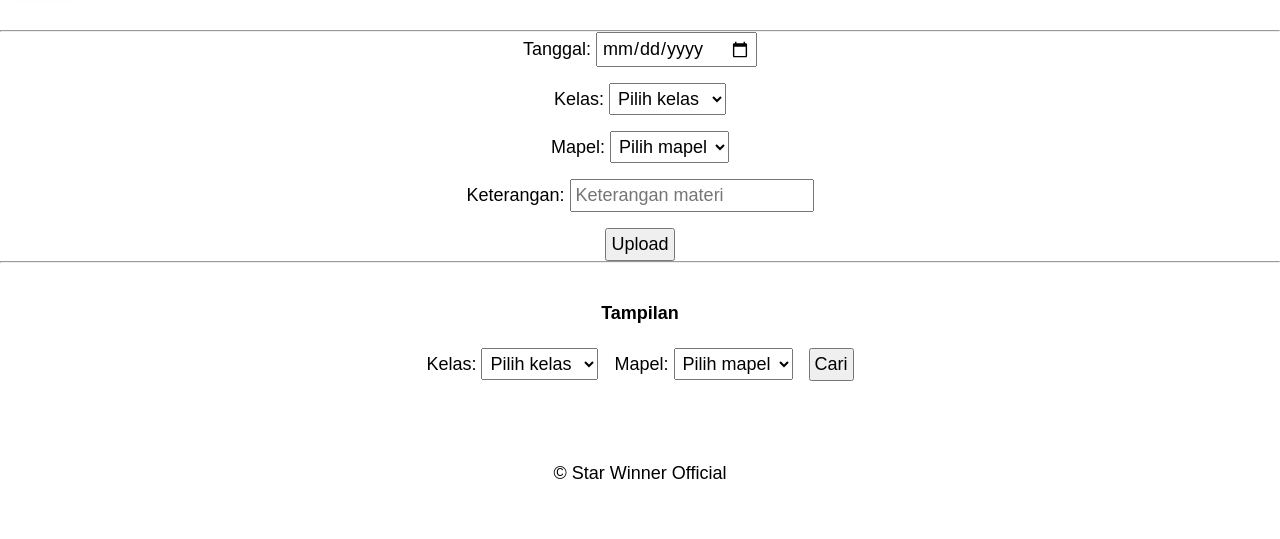
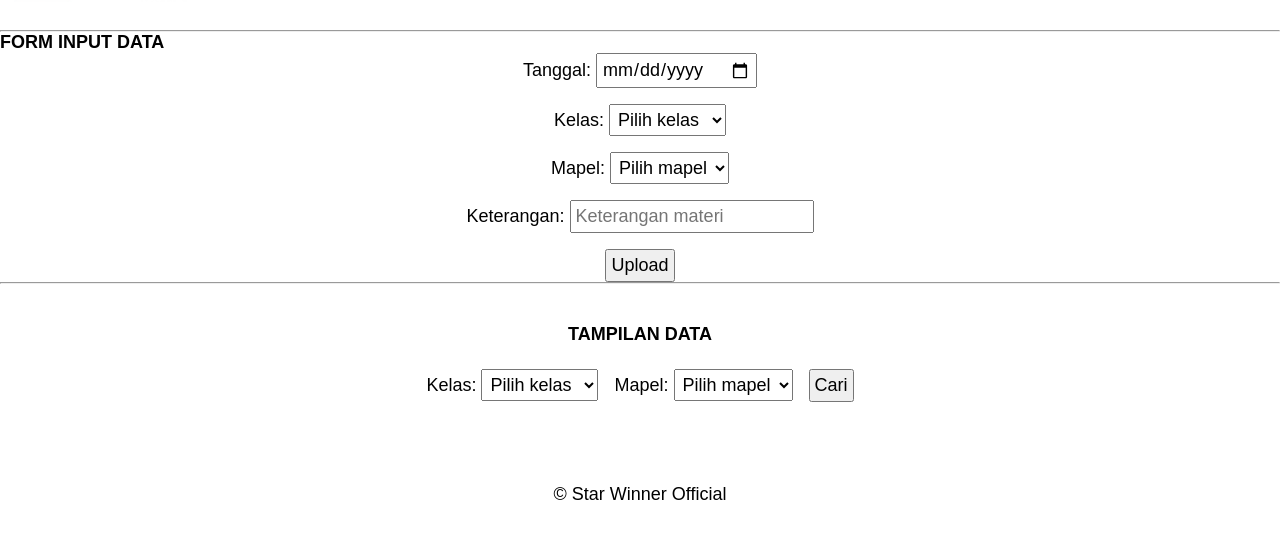
Before and after one commit to hudpy/tabelKontrol, a plain HTML site: page index.html in a window 1280 px wide. Shown: the part 91-630 px from the top of the page. Drawn offline with nearby package versions, Linux system fonts and the light colour scheme; no server answers.

Commit message:
update 3

```diff
--- a/index.html
+++ b/index.html
@@ -2,17 +2,17 @@
 <html lang="id">
   <head>
     <meta charset="UTF-8" />
-    <title>TABEL KONTROL</title>
+    <title>TABEL KONTROL - STAR WINNER</title>
     <link rel="stylesheet" href="style.css" />
     <script src="https://cdn.jsdelivr.net/npm/@supabase/supabase-js@2"></script>
   </head>
   <body>
     <header>
-	<h2>TABEL KONTROL</H2>
+	<h2>TABEL KONTROL</h2>
     </header>
     <hr>
     <sec2ion id="input">
-      <h2></h1>
+      <h2>FORM INPUT DATA</h2>
       <div id="form">
         <span
           ><label for="tanggal">Tanggal: </label
@@ -80,7 +80,7 @@
     <hr />
 
     <section id="display">
-      <h1>Tampilan</h1>
+      <h1>TAMPILAN DATA</h1>
       <div style="display: flex; gap: 16px">
         <span>
           <label for="cari_kelas">Kelas: </label>
```
